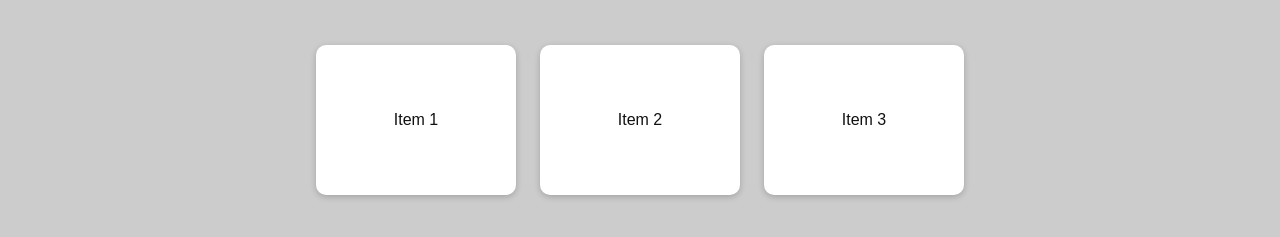
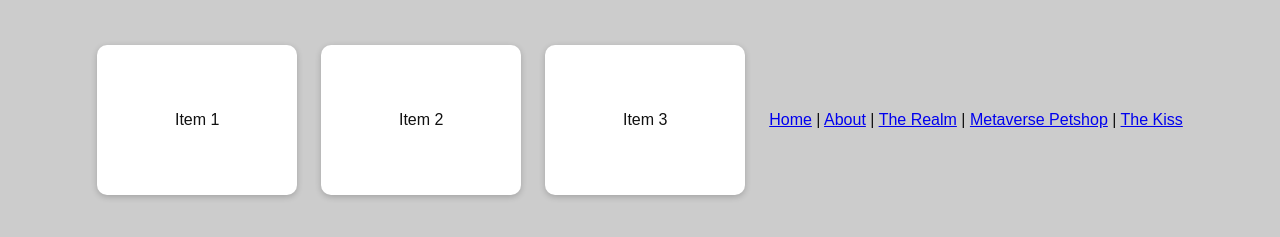
Before and after one commit to sachanhmany-cpu/net-art, a plain HTML site: page index.html in a window 1280 px wide. Shown: the part 375-612 px from the top of the page. Drawn offline with Linux system fonts and the light colour scheme.

Commit message:
Add navigation links and update About page

```diff
--- a/index.html
+++ b/index.html
@@ -66,6 +66,13 @@
     <div class="box">Item 1</div>
     <div class="box">Item 2</div>
     <div class="box">Item 3</div>
+ <nav>
+  <a href="index.html">Home</a> |
+  <a href="about.html">About</a> |
+  <a href="artwork1.html">The Realm</a> |
+  <a href="artwork2.html">Metaverse Petshop</a> |
+  <a href="artwork3.html">The Kiss</a>
+</nav>
   </div>
 </body>
 </html>
```
Also changed, not shown: about.html (+1 -0 lines), artwork1.html (+1 -1 lines), artwork2.html (+1 -1 lines), artwork3.html (+1 -0 lines).
